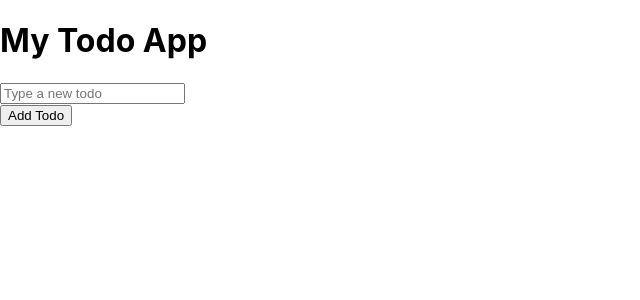
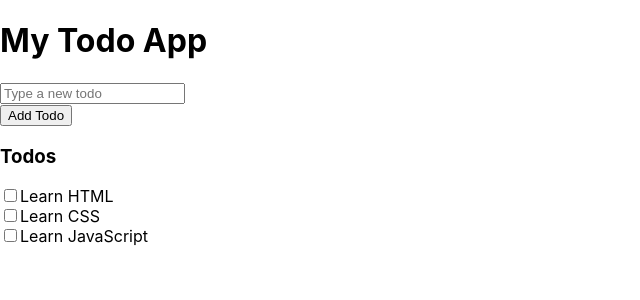
Before and after one commit to ValerieVR/intro-react, a React (Create React App) app: page / in a window 1280 px wide. Shown: the top 300 px of the page, without its empty margins (0-640 px from the left). Built offline with nearby package versions, Linux system fonts and the light colour scheme.

Commit message:
Add ToDoList

```diff
--- a/src/App.js
+++ b/src/App.js
@@ -4,12 +4,14 @@ import './App.css';
 //components
 import Header from './components/Header';
 import Form from './components/Form';
+import ToDoList from './components/ToDoList';
 
 function App() {
   return (
     <div className="App">
       <Header/>
       <Form/>
+      <ToDoList/>
     </div>
   );
 }
--- /dev/null
+++ b/src/components/ToDoList.js
@@ -0,0 +1,14 @@
+import React from 'react';
+
+const ToDoList = () => {
+    return (
+        <div className="todolist">
+            <h3>Todos</h3>
+            <input type="checkbox"/>Learn HTML<br></br>
+            <input type="checkbox"/>Learn CSS<br></br>
+            <input type="checkbox"/>Learn JavaScript
+        </div>
+    );
+}
+
+export default ToDoList;
```
